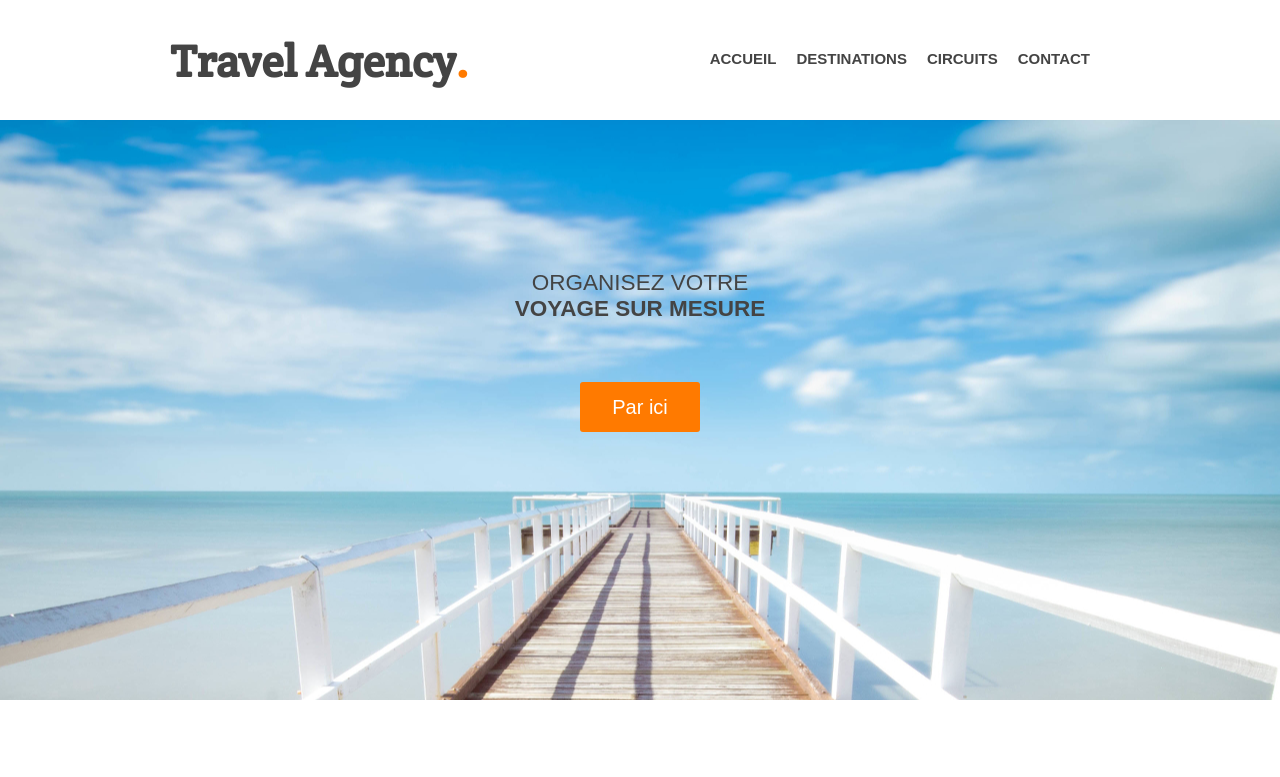
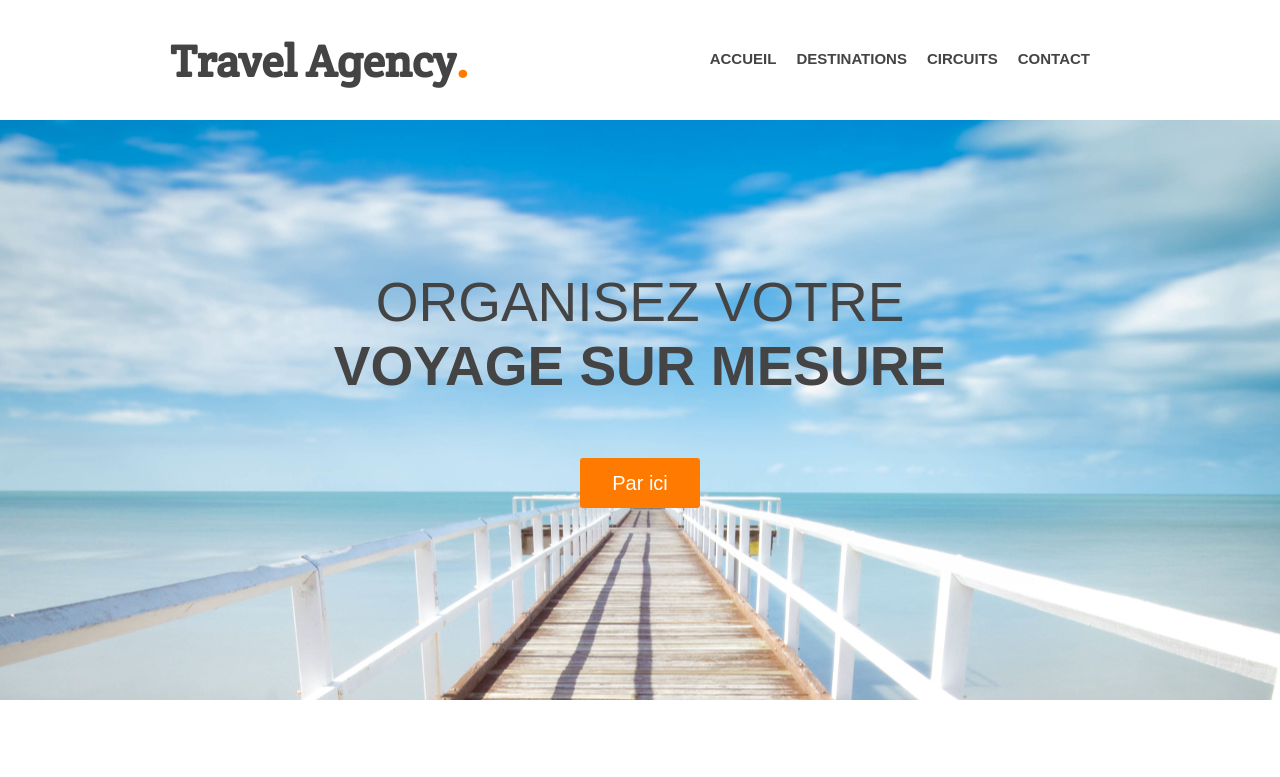
Before and after one commit to vanessa-lanquetin/travel_agency, a website: page index.html in a window 1280 px wide. Shown: the top 777 px of the page. Drawn offline with Linux system fonts and the light colour scheme.

Commit message:
add ajustment for h2 on the main-image

```diff
--- a/style.css
+++ b/style.css
@@ -22,7 +22,7 @@ h1 {
 }
 
 h2 {
-    color: #444;
+    font-size: 55px;
 }
 
 h3 {
```
